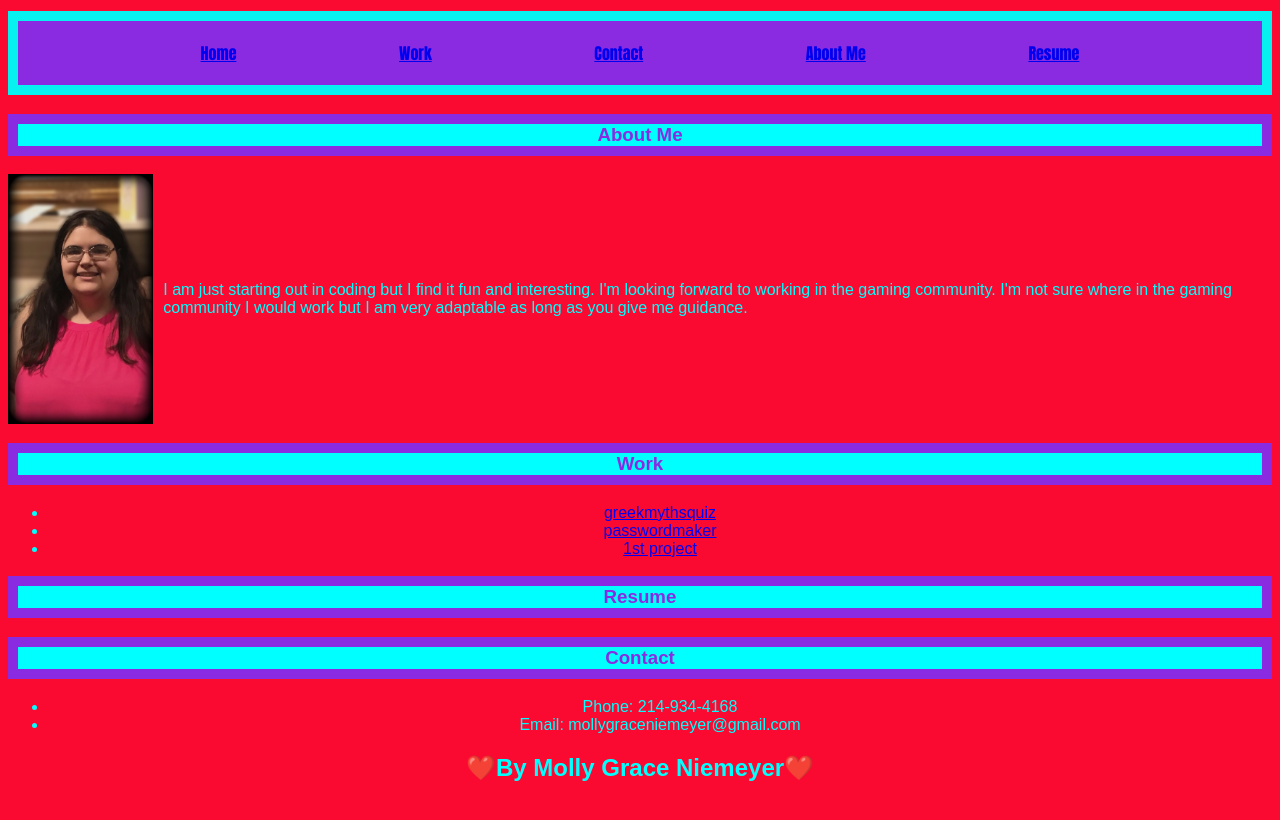
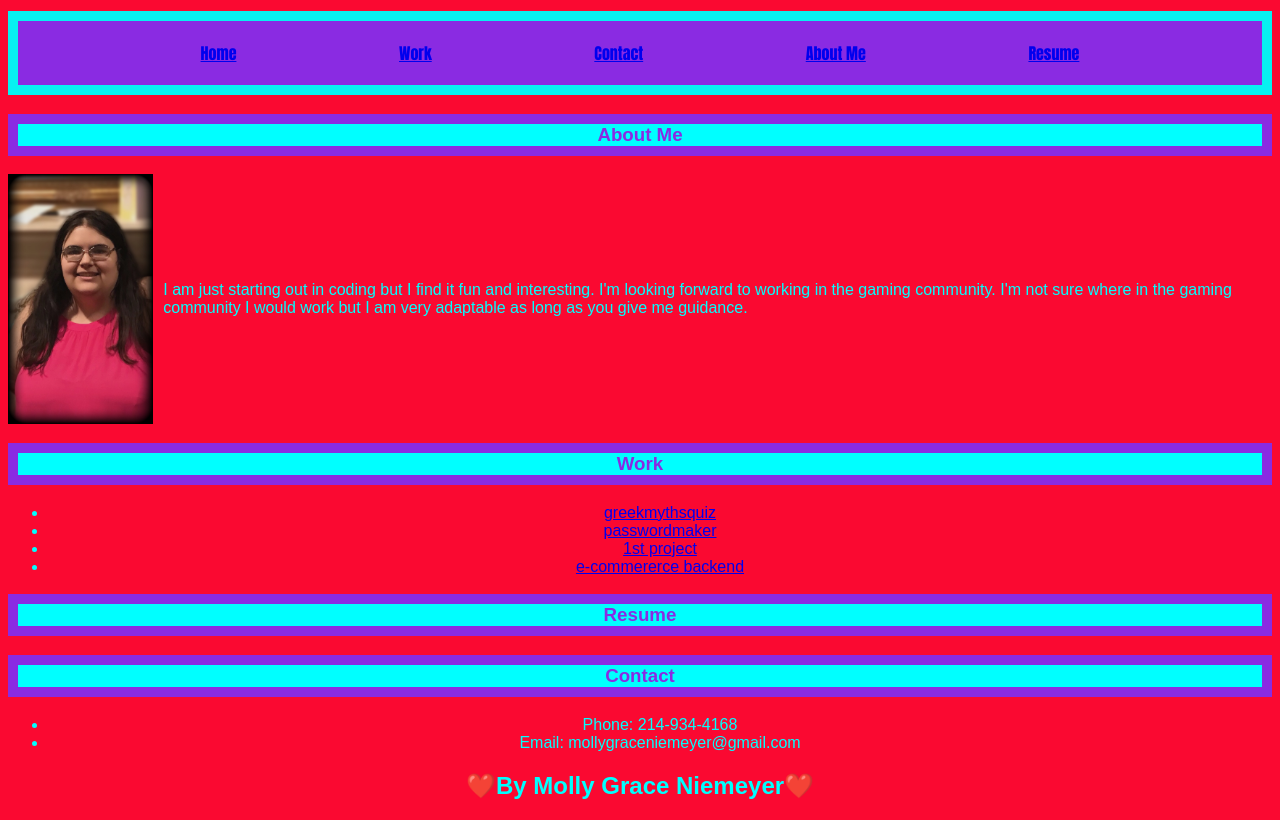
Before and after one commit to mollygracemayar/Profile-Page, a plain HTML site: page index.html in a window 1280 px wide. Shown: the part 89-909 px from the top of the page. Drawn offline with Linux system fonts and the light colour scheme.

Commit message:
Add files via upload

```diff
--- a/index.html
+++ b/index.html
@@ -60,6 +60,9 @@
             <li>
                 <a href="https://paulwon2223.github.io/Project-Main/">1st project</a>
             </li>
+            <li>
+                <a href="https://git.heroku.com/shielded-reaches-23005.git">e-commererce backend</a>
+            </li>
         </ul>
     </section>
     <article>
```
